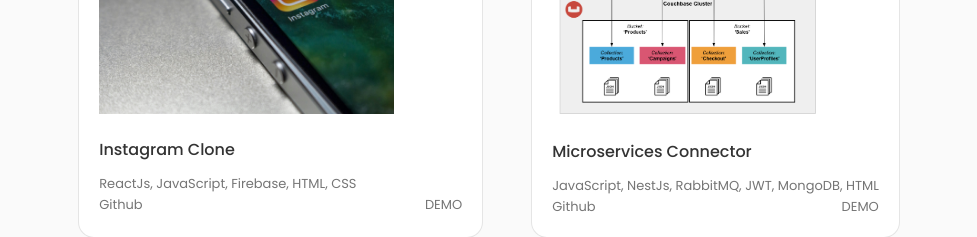
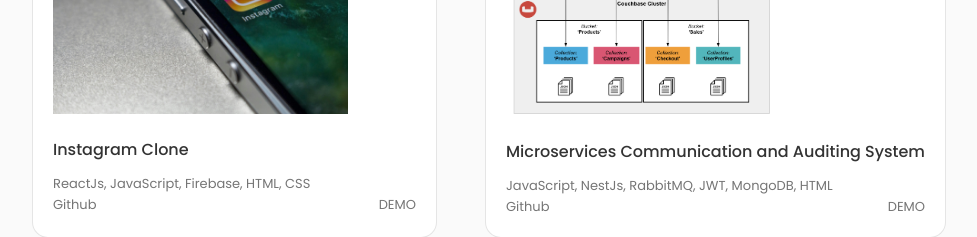
Before and after one commit to Hacode09/Portfolio, a React (Create React App) app: page / in a window 1280 px wide. Shown: the part 2620-2857 px from the top of the page, without its empty margins (151-1128 px from the left). Built offline with nearby package versions, Linux system fonts and the light colour scheme.

Commit message:
commited to Resmeupdated

```diff
--- a/src/components/about/About.jsx
+++ b/src/components/about/About.jsx
@@ -23,7 +23,7 @@
 
                     <motion.a
                         download=""
-                        href="https://drive.google.com/file/d/13U33_CwRZs9UAOodjLcdPGs6buUP6Uf_/view?usp=drive_link"
+                        href="https://drive.google.com/file/d/1-PHJYodRy8WWZZK2Nz7mBQhrUWcwiXgs/view?usp=drive_link"
                         className="button button--flex"
                         whileHover={{ scale: 1.1 }}
                         whileTap={{ scale: 1.0 }}
--- a/src/components/work/Data.jsx
+++ b/src/components/work/Data.jsx
@@ -38,7 +38,7 @@
     {
         id: 4,
         image: microservices,
-        title: "Microservices Connector",
+        title: "Microservices Communication and Auditing System",
         category: "backend",
         url: "https://github.com/Hacode09/nest-rbtmq-jwt-auth-mservices",
         skills: "JavaScript, NestJs, RabbitMQ, JWT, MongoDB, HTML",
```
